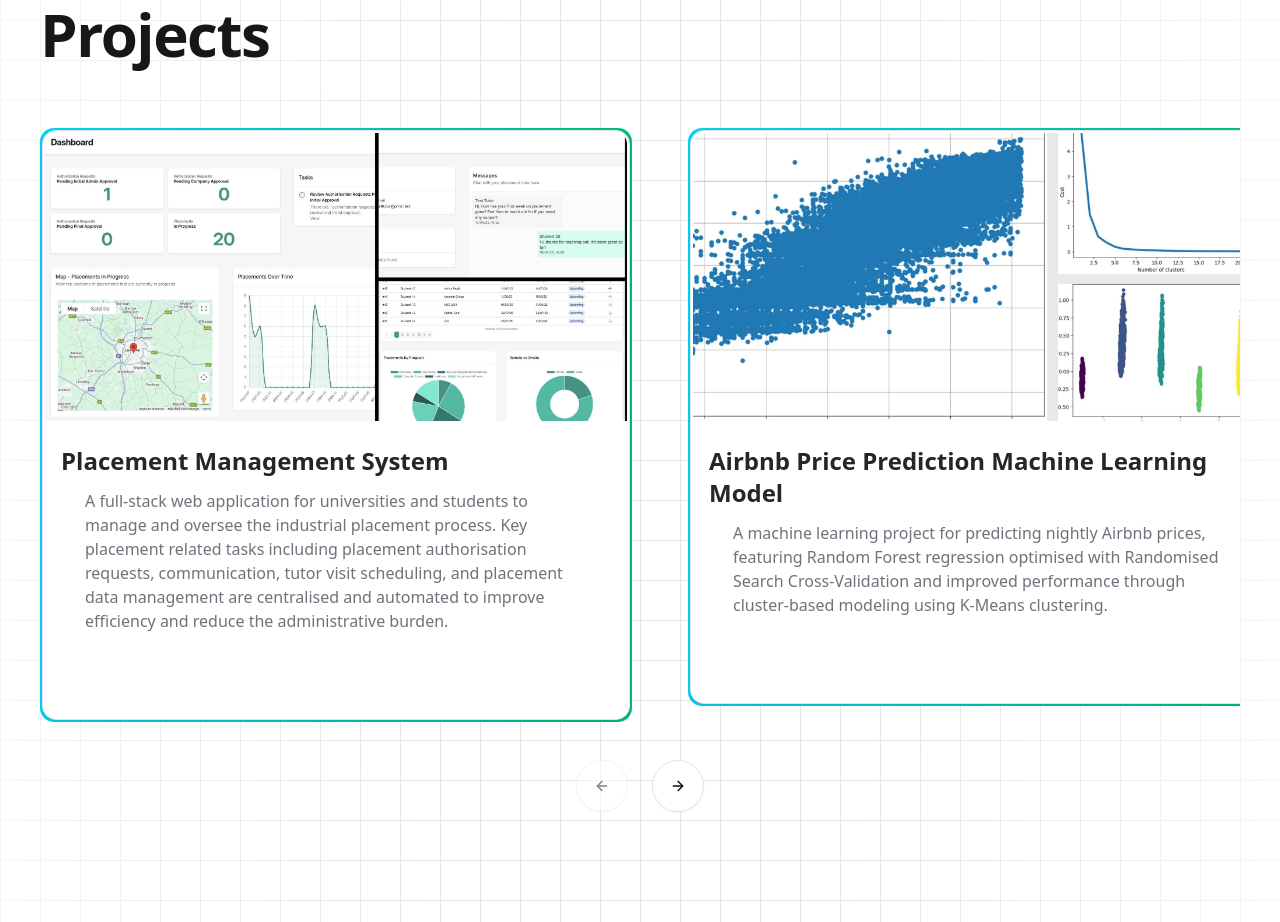
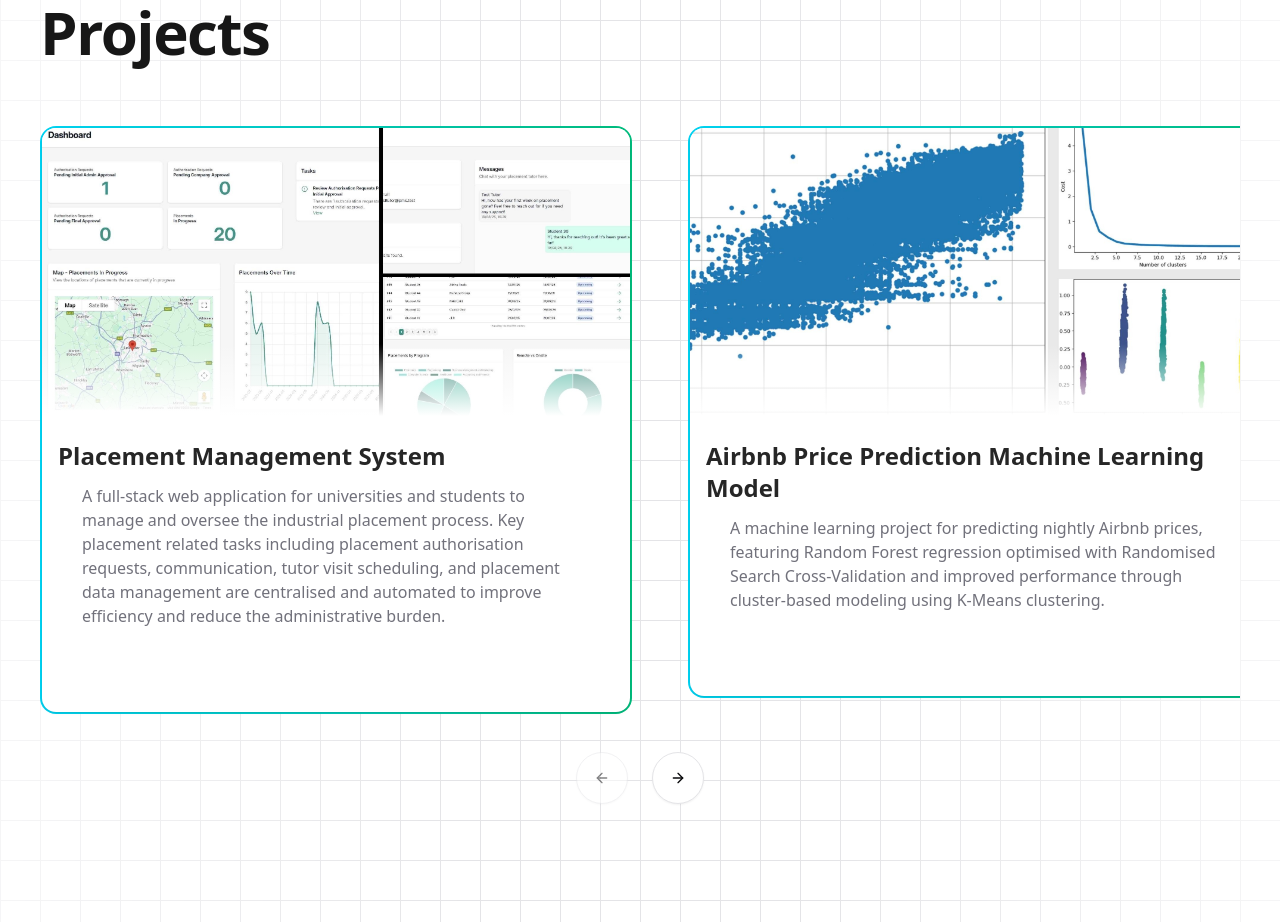
Before and after one commit to uwais-jogee/uwais-jogee.github.io, a Next.js app: page / in a window 1280 px wide. Shown: the part 1340-2262 px from the top of the page. Built offline with nearby package versions, Linux system fonts and the light colour scheme.

Commit message:
Clean project cards - add fade to images and adjust border and spacing

```diff
--- a/components/ui/card.jsx
+++ b/components/ui/card.jsx
@@ -10,7 +10,7 @@
     <div
       data-slot="card"
       className={cn(
-        "bg-card text-card-foreground flex flex-col gap-6 rounded-xl border py-6 shadow-sm",
+        "bg-card text-card-foreground flex flex-col gap-6 rounded-xl border-0 py-6 shadow-sm",
         className
       )}
       {...props} />
--- a/sections/projects-section.jsx
+++ b/sections/projects-section.jsx
@@ -14,9 +14,9 @@
                     <CarouselContent className="py-16 gap-10">
                         {/*Placement Management System*/}
                         <CarouselItem className="md:basis-1/2">
-                            <div className="p-0.5 relative rounded-xl bg-gradient-to-r from-cyan-400 to-emerald-500">
+                            <div className="p-0.5 relative rounded-2xl bg-gradient-to-r from-cyan-400 to-emerald-500">
                                 <Card
-                                    className="relative overflow-hidden w-full h-full p-0.5">
+                                    className="relative overflow-hidden w-full h-full p-0">
                                     {/*Image container*/}
                                     <div className="relative w-full h-72 rounded-t-lg overflow-hidden">
                                         <Image src="/images/placement-management-system.jpg"
@@ -25,6 +25,8 @@
                                                className="object-cover"
                                                loading="eager"
                                         />
+                                        <div
+                                            className="absolute bottom-0 left-0 w-full h-1/4 bg-gradient-to-t from-card to-transparent pointer-events-none"/>
                                     </div>
                                     {/*Title and Description container*/}
                                     <div className="mx-4">
@@ -61,9 +63,9 @@
 
                         {/*Airbnb Price Prediction Machine Learning Model*/}
                         <CarouselItem className="md:basis-1/2">
-                            <div className="p-0.5 relative rounded-xl bg-gradient-to-r from-cyan-400 to-emerald-500">
+                            <div className="p-0.5 relative rounded-2xl bg-gradient-to-r from-cyan-400 to-emerald-500">
                                 <Card
-                                    className="relative overflow-hidden w-full h-full p-0.5">
+                                    className="relative overflow-hidden w-full h-full p-0">
                                     {/*Image container*/}
                                     <div className="relative w-full h-72 rounded-t-lg overflow-hidden">
                                         <Image src="/images/airbnb-price-prediction-ml-model.jpg"
@@ -72,6 +74,8 @@
                                                className="object-cover"
                                                loading="eager"
                                         />
+                                        <div
+                                            className="absolute bottom-0 left-0 w-full h-1/4 bg-gradient-to-t from-card to-transparent pointer-events-none"/>
                                     </div>
                                     {/*Title and Description container*/}
                                     <div className="mx-4">
@@ -100,9 +104,9 @@
 
                         {/*Personal Portfolio Website*/}
                         <CarouselItem className="md:basis-1/2">
-                            <div className="p-0.5 relative rounded-xl bg-gradient-to-r from-cyan-400 to-emerald-500">
+                            <div className="p-0.5 relative rounded-2xl bg-gradient-to-r from-cyan-400 to-emerald-500">
                                 <Card
-                                    className="relative overflow-hidden w-full h-full p-0.5">
+                                    className="relative overflow-hidden w-full h-full p-0">
                                     {/*Image container*/}
                                     <div className="relative w-full h-72 rounded-t-lg overflow-hidden">
                                         <Image src="/images/personal-portfolio-website.jpg"
@@ -111,6 +115,8 @@
                                                className="object-cover"
                                                loading="eager"
                                         />
+                                        <div
+                                            className="absolute bottom-0 left-0 w-full h-1/4 bg-gradient-to-t from-card to-transparent pointer-events-none"/>
                                     </div>
                                     {/*Title and Description container*/}
                                     <div className="mx-4">
@@ -140,9 +146,9 @@
 
                         {/*Connect 4 Game with AI Opponent*/}
                         <CarouselItem className="md:basis-1/2">
-                            <div className="p-0.5 relative rounded-xl bg-gradient-to-r from-cyan-400 to-emerald-500">
+                            <div className="p-0.5 relative rounded-2xl bg-gradient-to-r from-cyan-400 to-emerald-500">
                                 <Card
-                                    className="relative overflow-hidden w-full h-full p-0.5">
+                                    className="relative overflow-hidden w-full h-full p-0">
                                     {/*Image container*/}
                                     <div className="relative w-full h-72 rounded-t-lg overflow-hidden">
                                         <Image src="/images/connect-4.jpg"
@@ -151,6 +157,8 @@
                                                className="object-cover"
                                                loading="eager"
                                         />
+                                        <div
+                                            className="absolute bottom-0 left-0 w-full h-1/4 bg-gradient-to-t from-card to-transparent pointer-events-none"/>
                                     </div>
                                     {/*Title and Description container*/}
                                     <div className="mx-4">
@@ -178,9 +186,9 @@
 
                         {/*Petition Platform*/}
                         <CarouselItem className="md:basis-1/2">
-                            <div className="p-0.5 relative rounded-xl bg-gradient-to-r from-cyan-400 to-emerald-500">
+                            <div className="p-0.5 relative rounded-2xl bg-gradient-to-r from-cyan-400 to-emerald-500">
                                 <Card
-                                    className="relative overflow-hidden w-full h-full p-0.5">
+                                    className="relative overflow-hidden w-full h-full p-0">
                                     {/*Image container*/}
                                     <div className="relative w-full h-72 rounded-t-lg overflow-hidden">
                                         <Image src="/images/petition-platform.jpg"
@@ -189,6 +197,8 @@
                                                className="object-cover"
                                                loading="eager"
                                         />
+                                        <div
+                                            className="absolute bottom-0 left-0 w-full h-1/4 bg-gradient-to-t from-card to-transparent pointer-events-none"/>
                                     </div>
                                     {/*Title and Description container*/}
                                     <div className="mx-4">
@@ -223,9 +233,9 @@
 
                         {/*Stock Market Simulator*/}
                         <CarouselItem className="md:basis-1/2">
-                            <div className="p-0.5 relative rounded-xl bg-gradient-to-r from-cyan-400 to-emerald-500">
+                            <div className="p-0.5 relative rounded-2xl bg-gradient-to-r from-cyan-400 to-emerald-500">
                                 <Card
-                                    className="relative overflow-hidden w-full h-full p-0.5">
+                                    className="relative overflow-hidden w-full h-full p-0">
                                     {/*Image container*/}
                                     <div className="relative w-full h-72 rounded-t-lg overflow-hidden">
                                         <Image src="/images/stock-market-simulator.jpg"
@@ -234,6 +244,8 @@
                                                className="object-cover"
                                                loading="eager"
                                         />
+                                        <div
+                                            className="absolute bottom-0 left-0 w-full h-1/4 bg-gradient-to-t from-card to-transparent pointer-events-none"/>
                                     </div>
                                     {/*Title and Description container*/}
                                     <div className="mx-4">
--- a/sections/skills-section.jsx
+++ b/sections/skills-section.jsx
@@ -15,7 +15,7 @@
                         </CardHeader>
                         <CardContent>
                             <div className="flex flex-wrap gap-6">
-                                <i className="devicon-python-plain-wordmark text-neutral-800 dark:text-neutral-200 text-4xl sm:text-5xl hover:scale-110 transition-transform duration-200"></i>
+                                <i className="devicon-python-plain-wordmark text-neutral-800 dark:text-neutral-200 text-4xl sm:text-5xl hover:scale-110 focus:scale-110 transition-transform duration-200"></i>
                                 <i className="devicon-java-plain-wordmark text-neutral-800 dark:text-neutral-200 text-4xl sm:text-5xl hover:scale-110 transition-transform duration-200"></i>
                                 <i className="devicon-cplusplus-plain text-neutral-800 dark:text-neutral-200 text-4xl sm:text-5xl hover:scale-110 transition-transform duration-200"></i>
                                 <i className="devicon-azuresqldatabase-plain text-neutral-800 dark:text-neutral-200 text-4xl sm:text-5xl hover:scale-110 transition-transform duration-200"></i>
```
Also changed, not shown: public/images/placement-management-system.jpg.
